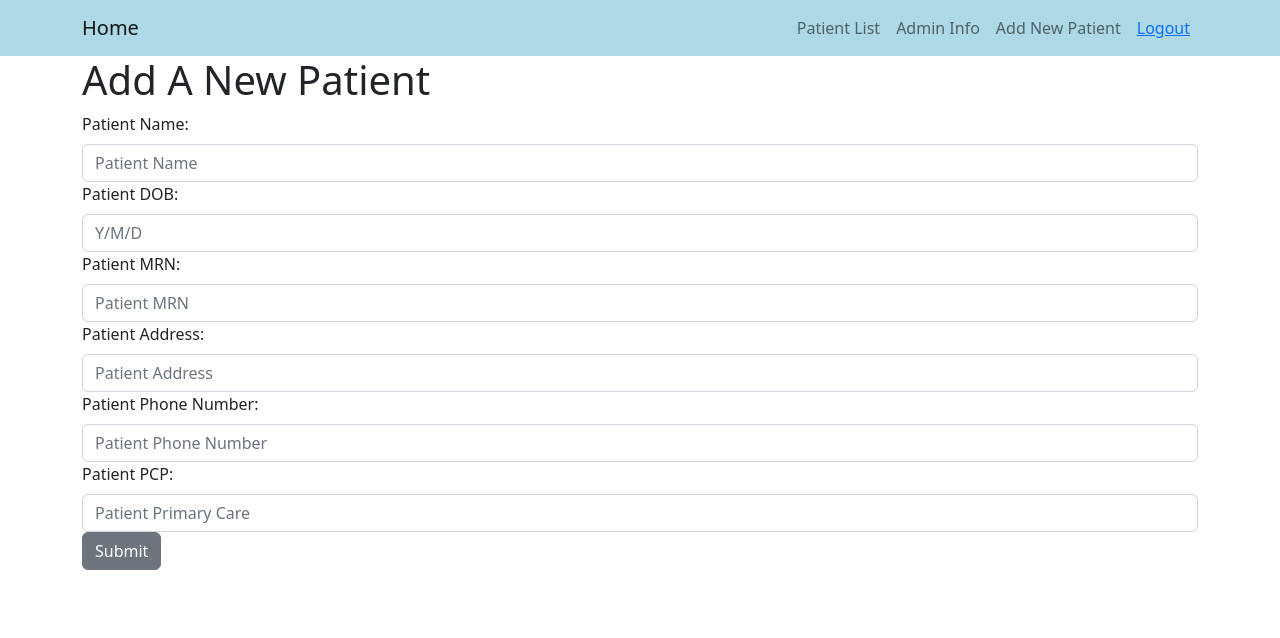
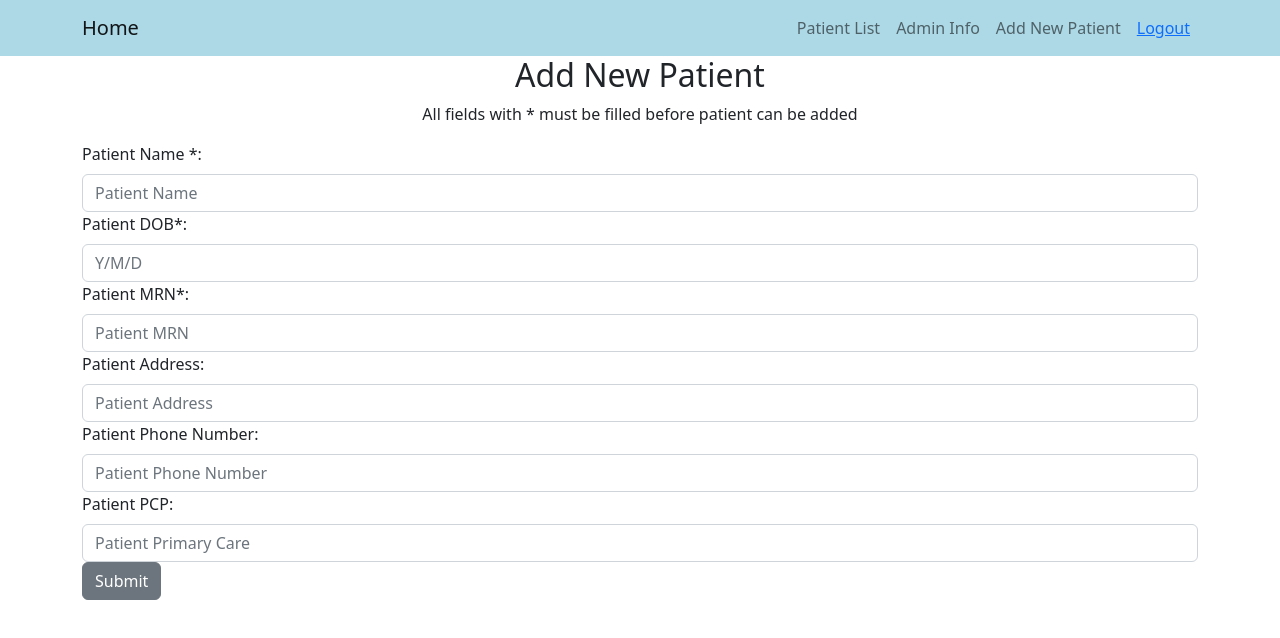
Before and after one commit to kdb23/surgicheck, a React (Create React App) app in the folder client/: page /home/new_patient in a window 1280 px wide. Shown: the top 638 px of the page. Built offline with nearby package versions, Linux system fonts and the light colour scheme; no server answers.

Commit message:
new patient form tenatively complete

```diff
--- a/client/src/NewPatient.js
+++ b/client/src/NewPatient.js
@@ -53,12 +53,11 @@ function NewPatient({addPatient}) {
     return(
         <Container>
         <div>
-            <h1>Add A New Patient</h1>
-        </div>
-        <div>
+            <h2 className='text-center'>Add New Patient</h2>
+            <p className='text-center'>All fields with * must be filled before patient can be added</p>
             <Form onSubmit={handleSubmit}>
                 <Form.Group>
-                <Form.Label>Patient Name:</Form.Label>
+                <Form.Label>Patient Name *:</Form.Label>
                 <Form.Control
                     type="text"
                     name= "name"
@@ -67,7 +66,7 @@ function NewPatient({addPatient}) {
                 />
                 </Form.Group>
                 <Form.Group>
-                <Form.Label>Patient DOB:</Form.Label>
+                <Form.Label>Patient DOB*:</Form.Label>
                 <Form.Control
                     type= "text"
                     name ="dob"
@@ -76,7 +75,7 @@ function NewPatient({addPatient}) {
                 />
                 </Form.Group>
                 <Form.Group>
-                <Form.Label>Patient MRN:</Form.Label>
+                <Form.Label>Patient MRN*:</Form.Label>
                 <Form.Control
                     type= "text"
                     name ="mrn"
```
